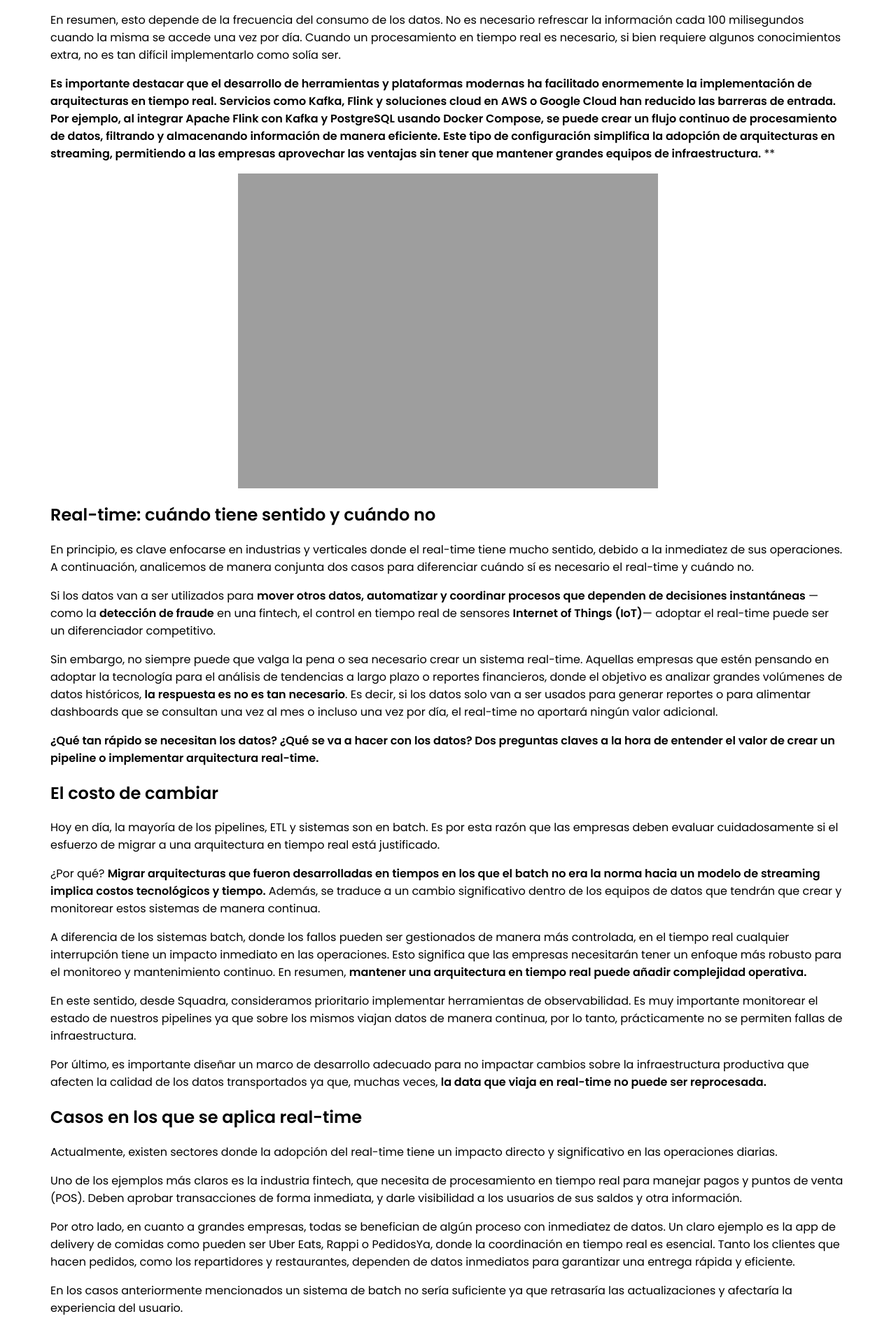
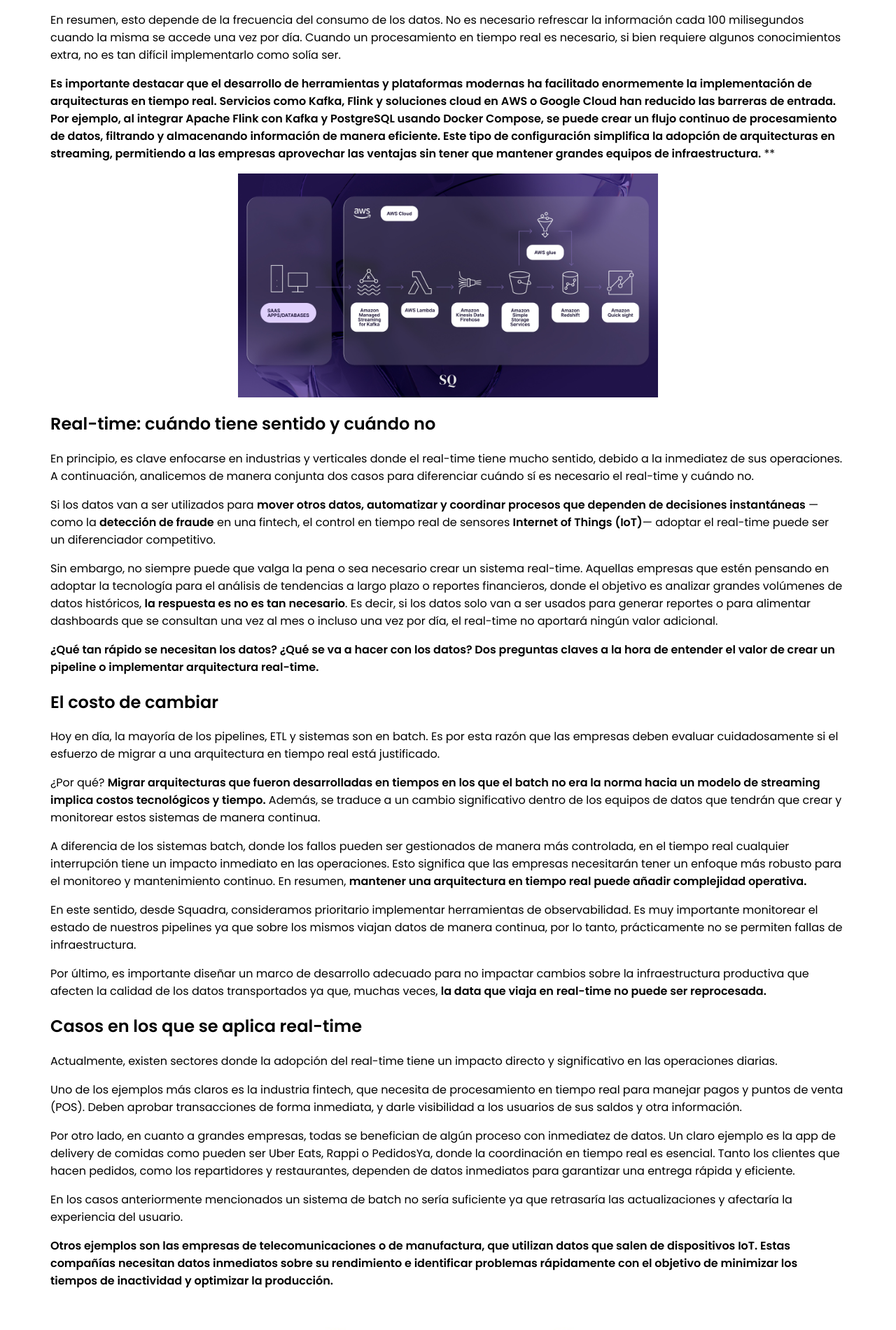
Before and after one commit to squadralabs/squadralabs.github.io, a Jekyll site: the page built from _posts/2024-10-22-real-time-data-streaming.md, in a window 1280 px wide. Shown: the part 2048-3949 px from the top of the page at 70% size. Built offline with Jekyll 4.4.1, drawn with Linux system fonts in a browser that asks for light colours.

Commit message:
Update 2024-10-22-real-time-data-streaming.md

```diff
--- a/_posts/2024-10-22-real-time-data-streaming.md
+++ b/_posts/2024-10-22-real-time-data-streaming.md
@@ -33,7 +33,7 @@ En resumen, esto depende de la frecuencia del consumo de los datos. No es necesa
 **Es importante destacar que el desarrollo de herramientas y plataformas modernas ha facilitado enormemente la implementación de arquitecturas en tiempo real. Servicios como Kafka, Flink y soluciones cloud en AWS o Google Cloud han reducido las barreras de entrada. Por ejemplo, al integrar Apache Flink con Kafka y PostgreSQL usando Docker Compose, se puede crear un flujo continuo de procesamiento de datos, filtrando y almacenando información de manera eficiente. Este tipo de configuración simplifica la adopción de arquitecturas en streaming, permitiendo a las empresas aprovechar las ventajas sin tener que mantener grandes equipos de infraestructura.**
 **
 
-<img src="{{ '/assets/img/blog/streaming_arquitecture_sq_2.jpg.png' | absolute_url }}" alt="Real Time Arquitecture Diagram" style="display: block; margin: 0 auto; max-width: 600px; width: 100%; height: auto;">
+<img src="{{ '/assets/img/blog/streaming_arquitecture_sq_2.jpg' | absolute_url }}" alt="Real Time Arquitecture Diagram" style="display: block; margin: 0 auto; max-width: 600px; width: 100%; height: auto;">
 
 ## Real-time: cuándo tiene sentido y cuándo no
 
```
